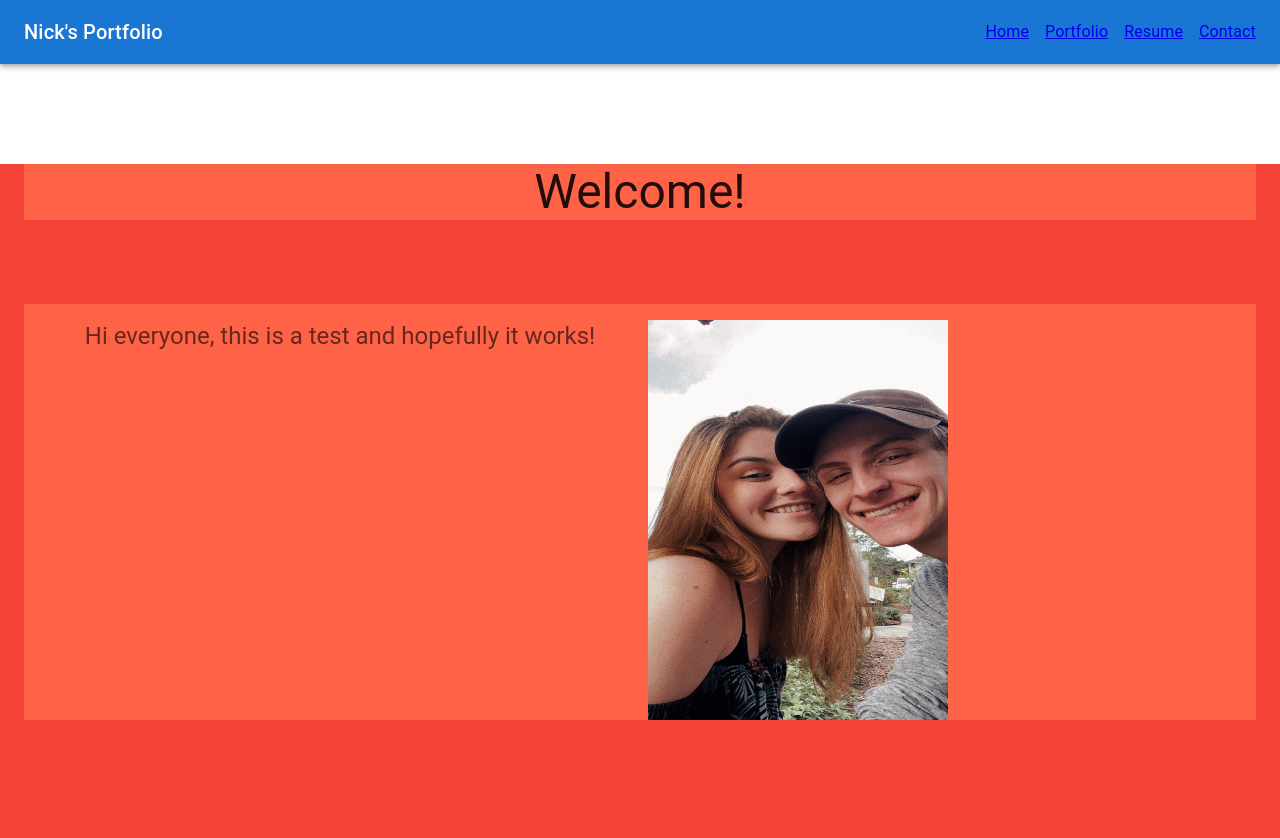
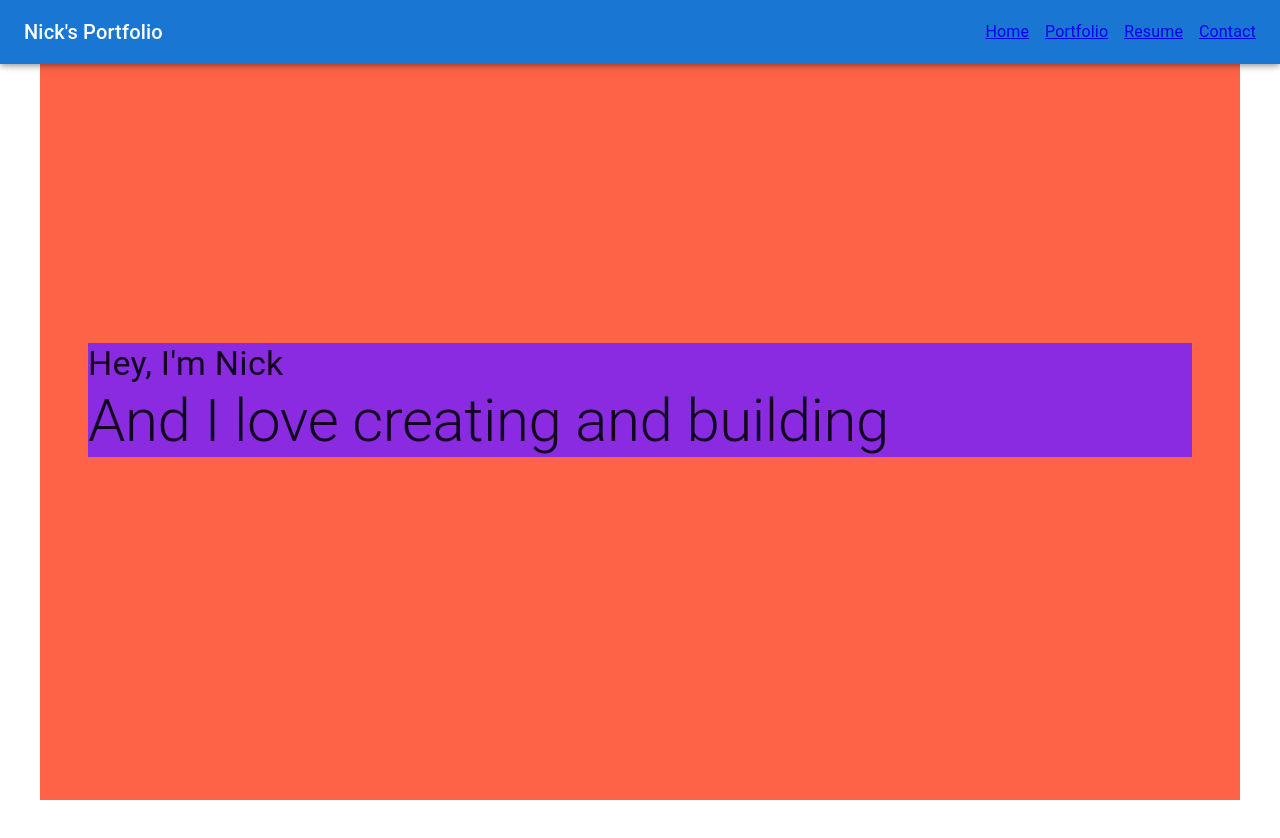
Before and after one commit to NickMiller02/Portfolio, a React (Create React App) app: page / in a window 1280 px wide. Shown: the top 838 px of the page. After the commit the page ends 800 px from the top, so only its background shows below. Built offline with nearby package versions, Linux system fonts and the light colour scheme.

Commit message:
working on theme and layout

```diff
--- a/src/components/Home.js
+++ b/src/components/Home.js
@@ -1,7 +1,7 @@
 // Imports - React & Material UI
 import React from 'react';
-import { Typography, Card, CardActions, CardContent, CardMedia, CssBaseline, Grid, Container } from '@mui/material';
-import image3 from '../assets/images/image3.jpeg';
+import { Typography, Card, CardActions, CardContent, CardMedia, CssBaseline, Grid, Container, Box } from '@mui/material';
+
 
 // Home Function
 export const Home = () => {
@@ -9,45 +9,27 @@ export const Home = () => {
     return (
 
         <CssBaseline>
-        <Container maxWidth='xl' sx={{ bgcolor: '#f44336', height: "100vh" }}>
-            <div>
-
-                {/* Welcome Container */}
-                <Container maxWidth='xl' style={{ marginTop: '100px' }} sx={{ bgcolor: 'tomato' }}>
-                    <Typography variant='h3' align='center' color='textPrimary' gutterBottom>
-                        Welcome!
-                    </Typography>
-                </Container>
-            </div>
-            <div>
-                {/* Intro Text Container */}
-                <Container maxWidth='xl' style={{ marginTop: '100px' }} sx={{ bgcolor: 'tomato' }}>
-                    <Grid container spacing={2} justify="center">
-                        <Grid item xs={6}>
-                            <Typography variant='h5' align='center' color='textSecondary' paragraph>
-                                Hi everyone, this is a test and hopefully it works!
-                            </Typography>
-                        </Grid>
-                        {/* Intro Img Container */}
-                        <Grid item xs={6}>
-                            <img src={image3} style={{ width: 300, height: 400 }}  align='center' alt='Nicholas Miller'></img>
-                        </Grid>
-                    </Grid>
-                </Container>
-            </div>
-            <div>
-                {/* Newest Project Container */}
-                <Container>
-                    <Grid container spacing={2} justify='center'>
-                        <Grid item xs={6}>
-
-                        </Grid>
-                        <Grid item xs={6}>
-
-                        </Grid>
-                    </Grid>
-                </Container>
-            </div>
+        <Container
+            sx={{
+                height: "100vh",
+                display: "flex",
+                alignItems: "center",
+                justifyContent: "center",
+                bgcolor: "tomato",
+            }}
+        >
+            <Container>
+                <Box sx={{
+                    display: "flex",
+                    flexDirection: { xs: "column", md: "column" },
+                    justifyContent: "flex",
+                    bgcolor: "blueviolet"
+                    }}
+                >
+                    <Typography variant='h4' sx={{ alignItems: "left" }}>Hey, I'm Nick</Typography>
+                    <Typography variant='h2' sx={{ alignItems: "left" }}>And I love creating and building</Typography>
+                </Box>
+            </Container>
         </Container>
         </CssBaseline>
     )
--- a/src/components/Nav.js
+++ b/src/components/Nav.js
@@ -12,7 +12,7 @@ export const Nav = () => {
         <>
             {/* Styles Nav Bar */}
             <CssBaseline />
-            <AppBar position="static">
+            <AppBar sx={{ display: "flex" }}>
                 <Toolbar>
                     <Typography variant='h6' component='div' sx={{ flexGrow: 1 }}>
                         Nick's Portfolio
--- a/src/index.js
+++ b/src/index.js
@@ -2,14 +2,25 @@
 import React from 'react';
 import ReactDOM from 'react-dom/client';
 import App from './App'
+import { ThemeProvider, createTheme } from '@mui/material';
+
+const theme = createTheme({
+  breakpoints: {
+    values: {
+      xs: 0,
+      sm: 600,
+      md: 900,
+      lg: 1200,
+      xl: 1536,
+    },
+  },
+})
 
 const root = ReactDOM.createRoot(document.getElementById('root'));
 root.render(
   <React.StrictMode>
-    <App />
+    <ThemeProvider theme={theme}>
+      <App />
+    </ThemeProvider>
   </React.StrictMode>
 );
-
-// If you want to start measuring performance in your app, pass a function
-// to log results (for example: reportWebVitals(console.log))
-// or send to an analytics endpoint. Learn more: https://bit.ly/CRA-vitals
```
Also changed, not shown: src/utils/styles.js (deleted, +0 -13 lines).
